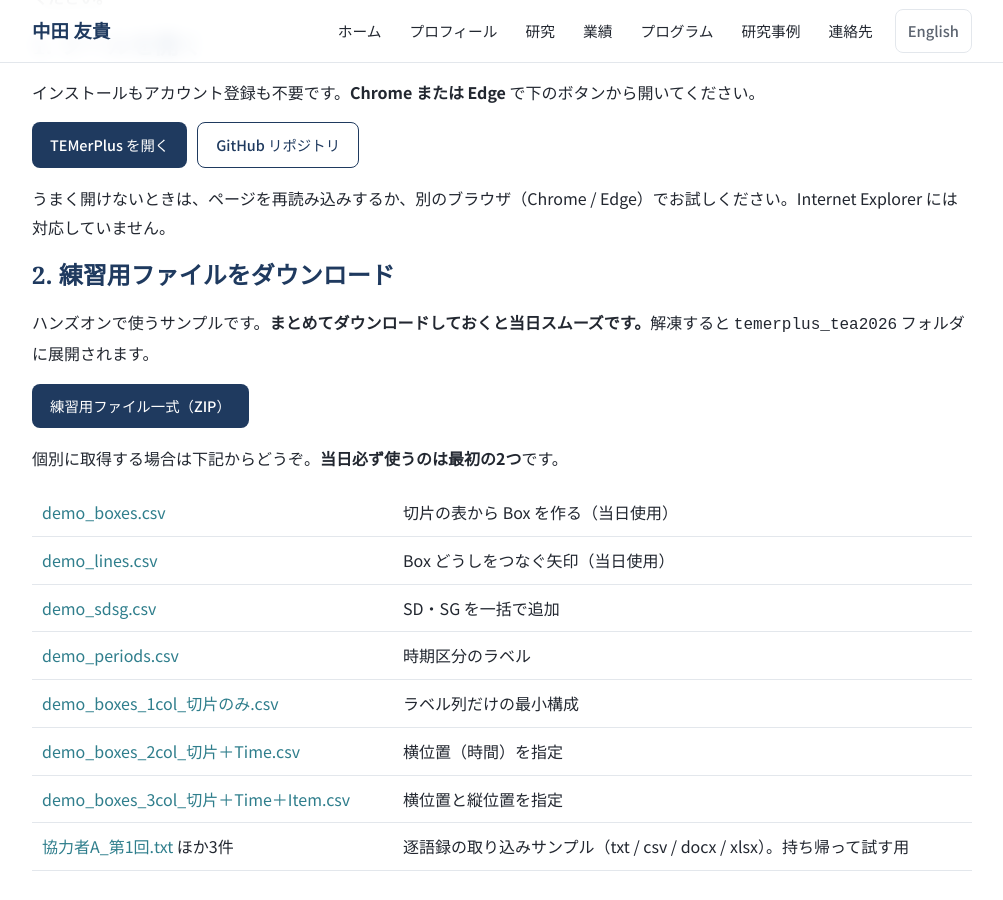
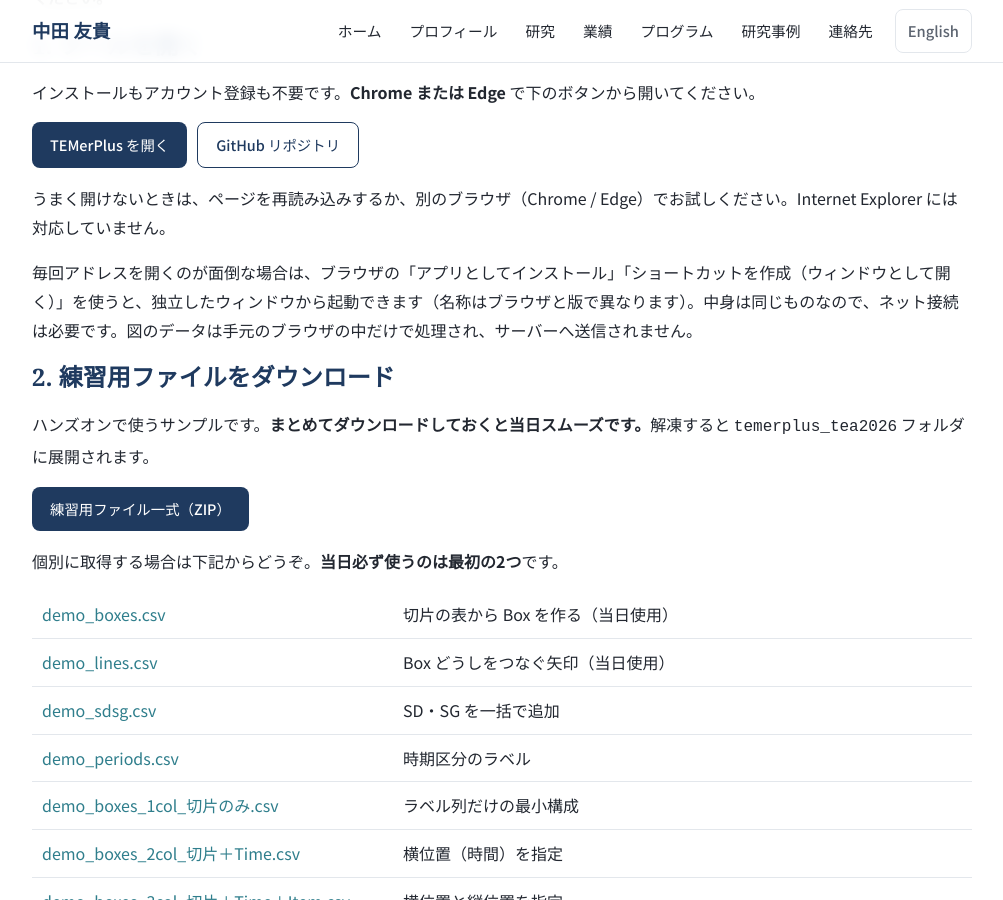
Before and after one commit to YukiInoueNakata/YukiInoueNakata.github.io, a Jekyll site: the page built from tea2026.html, in a window 1280 px wide and 900 px high, scrolled down 305 px. Shown: the whole window, without its empty margins (138-1141 px from the left). Built offline with Jekyll 4.4.1, drawn with Linux system fonts in a browser that asks for light colours.

Commit message:
chore(tea2026): インストール方法の補足を追記し PDF を差し替え
Co-Authored-By: Claude Opus 5 (1M context) <noreply@anthropic.com>
Claude-Session: https://claude.ai/code/session_01EqKoxcTgFSMxT5Cpc5J7SU

```diff
--- a/tea2026.html
+++ b/tea2026.html
@@ -19,6 +19,8 @@ permalink: /tea2026/
 </div>
 
 <p><span class="small">うまく開けないときは、ページを再読み込みするか、別のブラウザ（Chrome / Edge）でお試しください。Internet Explorer には対応していません。</span></p>
+
+<p><span class="small">毎回アドレスを開くのが面倒な場合は、ブラウザの「アプリとしてインストール」「ショートカットを作成（ウィンドウとして開く）」を使うと、独立したウィンドウから起動できます（名称はブラウザと版で異なります）。中身は同じものなので、ネット接続は必要です。図のデータは手元のブラウザの中だけで処理され、サーバーへ送信されません。</span></p>
 
 <h2>2. 練習用ファイルをダウンロード</h2>
 
```
Also changed, not shown: 1 other file.
